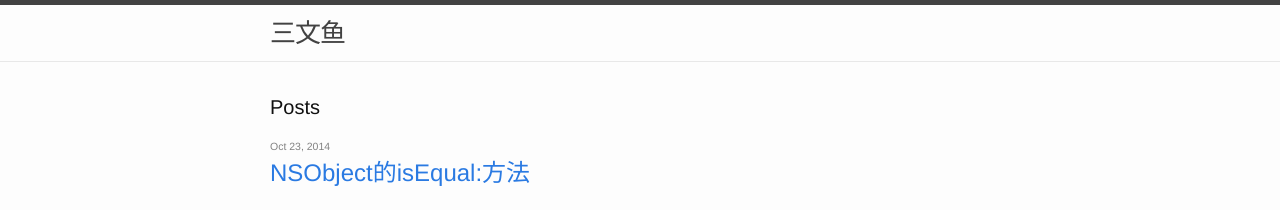
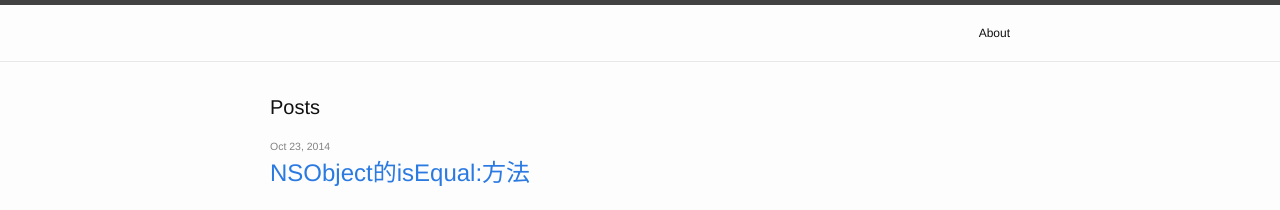
Before and after one commit to binkwang/hanmbink.github.io, a Jekyll site: the page built from index.html, in a window 1280 px wide. Shown: the top 210 px of the page. Built offline with Jekyll 4.4.1, drawn with Linux system fonts in a browser that asks for light colours.

Commit message:
Update header.html

```diff
--- a/_includes/header.html
+++ b/_includes/header.html
@@ -3,8 +3,9 @@
   <div class="wrapper">
     <!--
     <a class="site-title" href="{{ site.baseurl }}/">{{ site.title }}</a>
+
+    <a class="site-title" href="{{ site.url }}/">{{ site.title }}</a>
     -->
-    <a class="site-title" href="{{ site.url }}/">{{ site.title }}</a>
 
     <nav class="site-nav">
       <a href="#" class="menu-icon">
@@ -18,7 +19,7 @@
       <div class="trigger">
         {% for page in site.pages %}
           {% if page.title %}
-          <!--<a class="page-link" href="{{ page.url | prepend: site.baseurl }}">{{ page.title }}</a>-->
+          <a class="page-link" href="{{ page.url | prepend: site.baseurl }}">{{ page.title }}</a>
           {% endif %}
         {% endfor %}
       </div>
```
